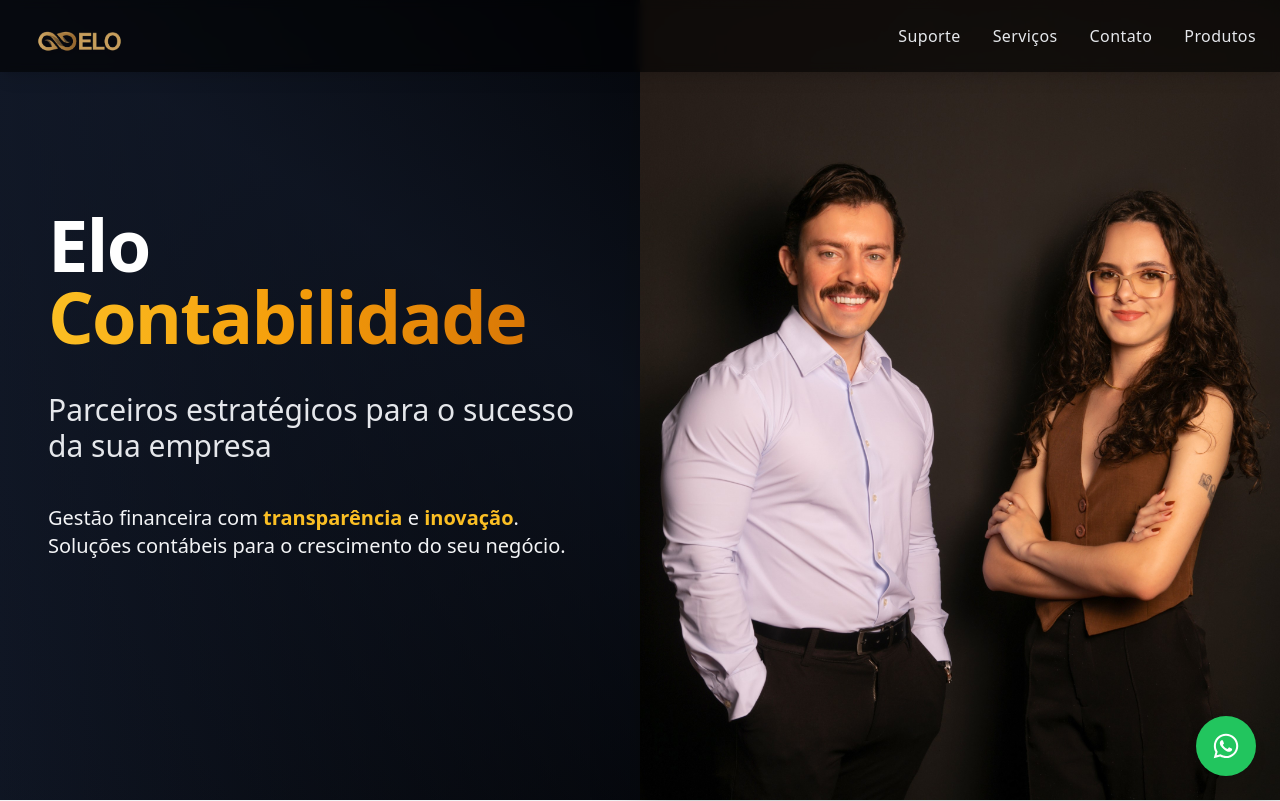
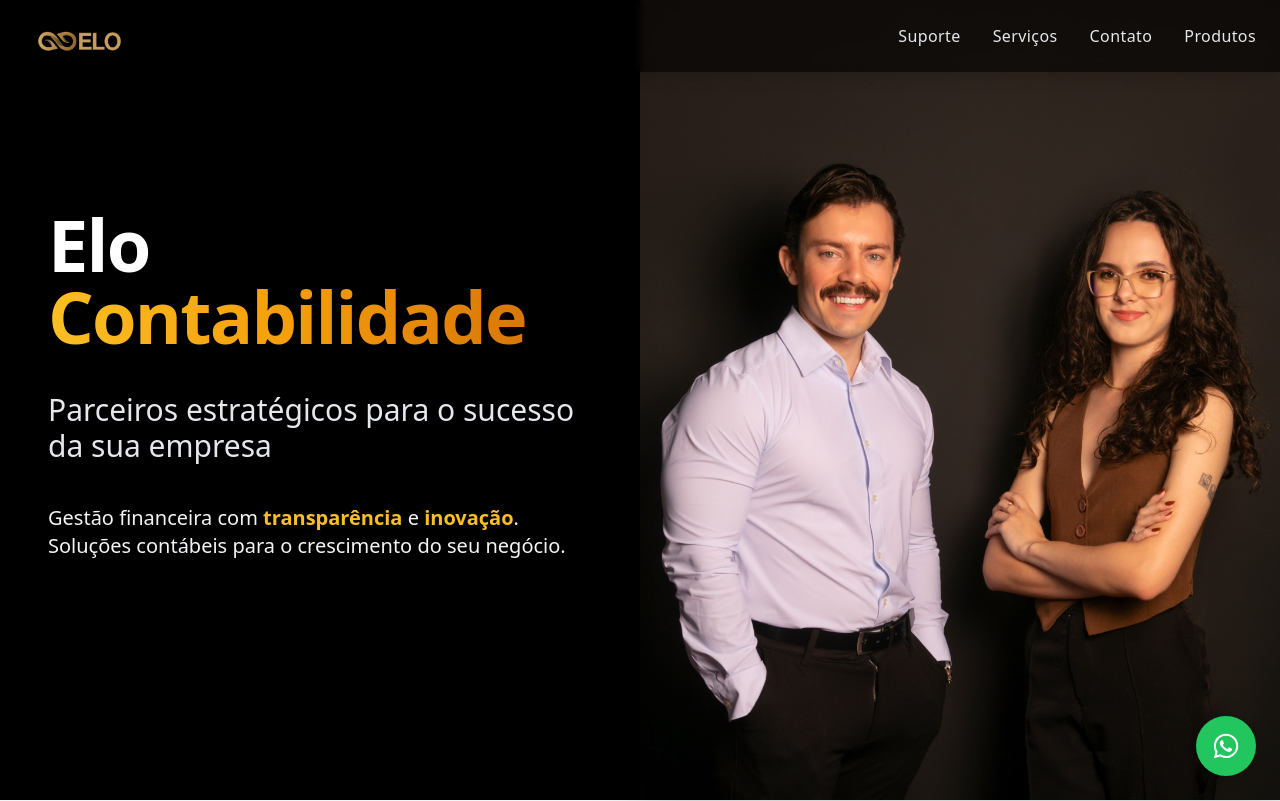
Before and after one commit to DevIgorRafaelDeMelo/SELO, a React (Vite) app: page / in a window 1280 px wide. Shown: the top 801 px of the page. Built offline with nearby package versions, Linux system fonts and the light colour scheme.

Commit message:
V 1.2 27.01.2025

```diff
--- a/src/App.jsx
+++ b/src/App.jsx
@@ -148,8 +148,8 @@
           </div>
         )}
       </header>
-      <section className="h-screen grid md:grid-cols-2 text-white relative bg-gradient-to-r from-gray-900 via-black to-gray-800">
-        <div className="absolute inset-0 bg-gradient-to-tr from-black/10 via-gray-900/70 to-black/70"></div>
+      <section className="h-screen grid md:grid-cols-2 text-white relative bg-gray-900 via-black to-gray-800">
+        <div className="absolute inset-0 bg-black"></div>
 
         <div className="relative z-10 flex flex-col items-start text-left gap-10 px-6 md:px-12 pt-32 animate-fadeIn">
           <h2 className="text-5xl md:text-7xl font-extrabold tracking-tight leading-tight mt-[10vh]">
```
